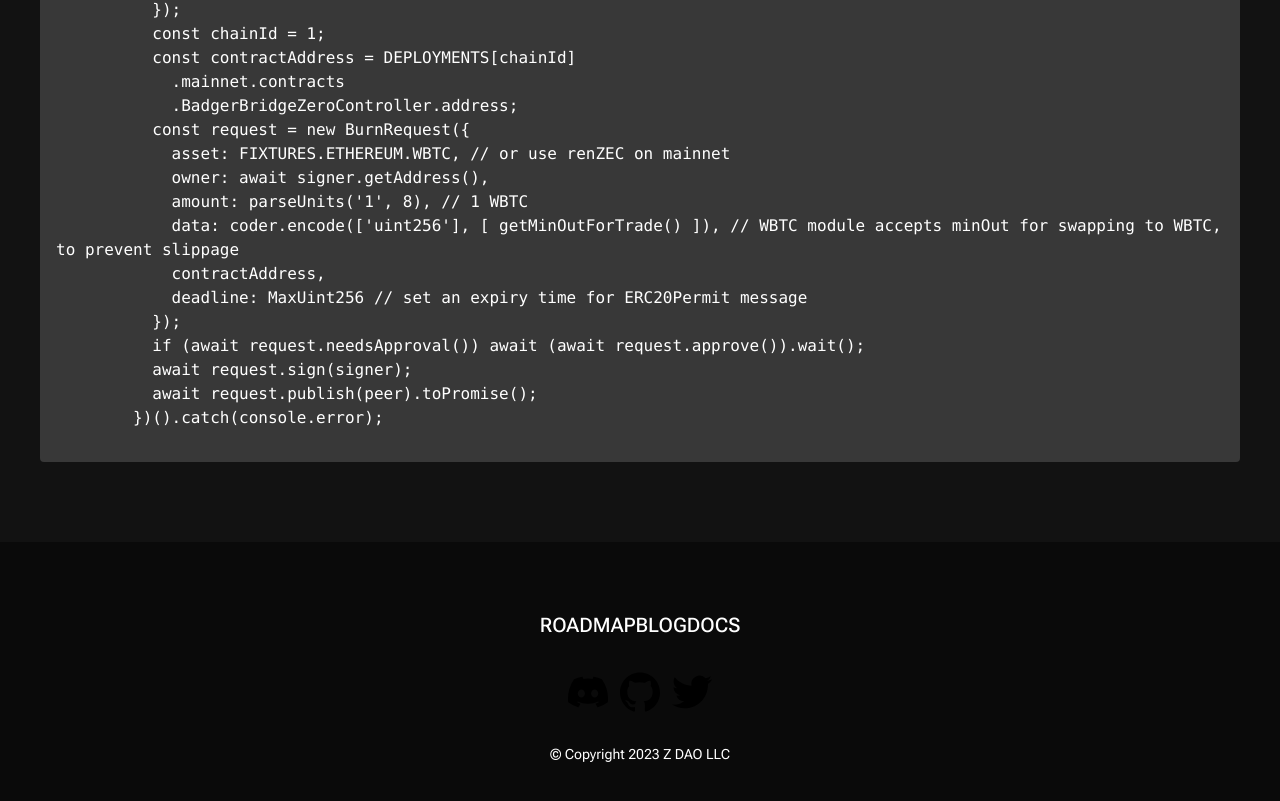
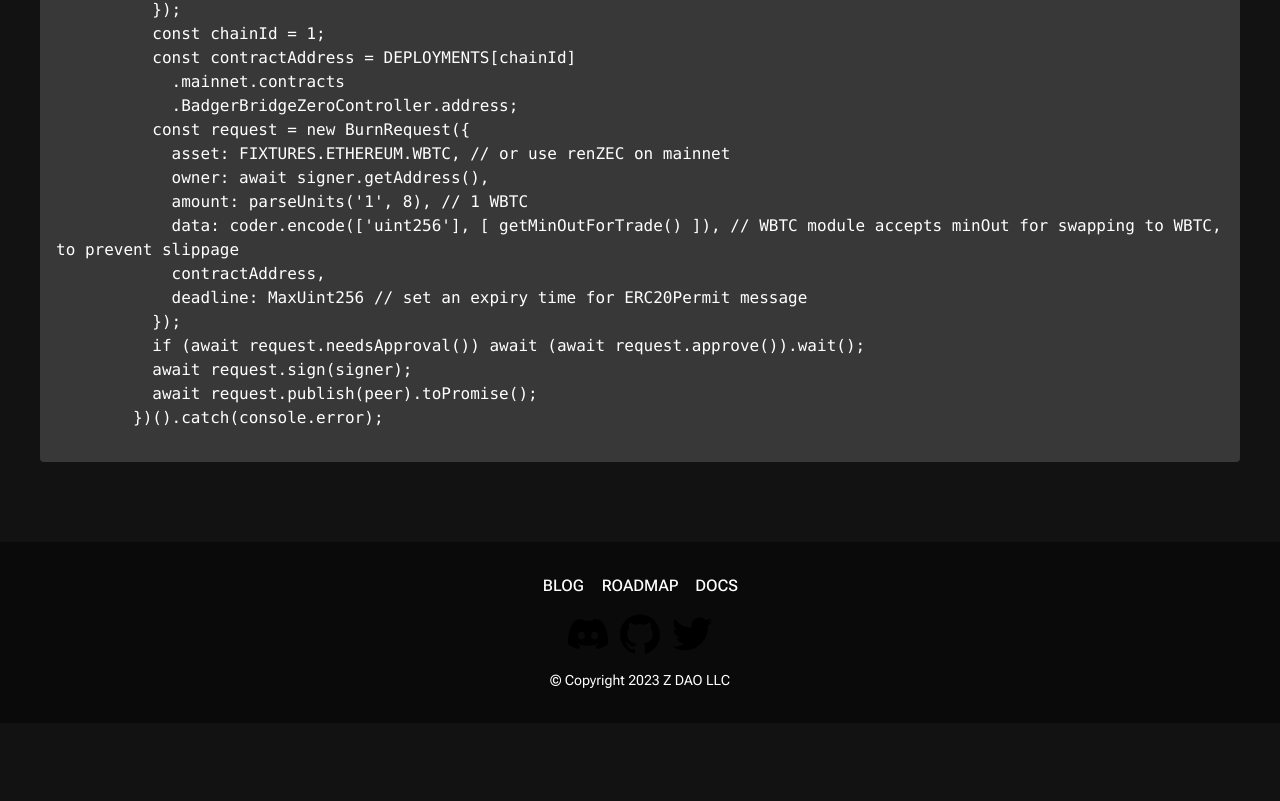
Before and after one commit to zerodao-finance/zero-landing, a Next.js app: page /develop in a window 1280 px wide. Shown: the part 2978-3779 px from the top of the page. After the commit the page ends 3701 px from the top, so only its background shows below. Built offline with nearby package versions, Linux system fonts and the light colour scheme; no server answers.

Commit message:
fixed footer and hero

```diff
--- a/src/styles/global.css
+++ b/src/styles/global.css
@@ -30,7 +30,8 @@
 
   /* BG Animation */
 #bg-animation {
-    display: none;
+    display: block;
+    margin-top: 8vh;
 }
 
 @media screen and (min-width: 600px) {
@@ -41,19 +42,35 @@
 }
 @media screen and (min-width: 900px) {
     #bg-animation {
-        margin-top: 2vh
+        margin-top: 4vh
+    }
+}
+@media screen and (min-width: 1024px) {
+    #bg-animation {
+        margin-top: 12vh
     }
 }
 @media screen and (min-width: 1200px) {
     #bg-animation {
-        margin-top: 0vh;
+        margin-top: 6vh;
     }
 }
-/* @media screen and (min-width: 2000px) {
+@media screen and (min-width: 1400px) {
+    #bg-animation {
+        margin-top: 3vh;
+    }
+}
+@media screen and (min-width: 1600px) {
+    #bg-animation {
+        margin-top: 0vh;
+        margin-bottom: 12vh;
+    }
+}
+@media screen and (min-width: 2000px) {
     #bg-animation {
         display: none;
     }
-} */
+}
 
 
 
--- a/src/ui/base/footer.tsx
+++ b/src/ui/base/footer.tsx
@@ -3,7 +3,6 @@ import { ReactNode } from 'react';
 import Link from 'next/link';
 
 import { AppConfig } from '../../utils/app-config';
-import { hoverWhite } from '../../utils/constants';
 import { SocialIconList } from '../components/social-icons';
 import { Background } from '../layout/background';
 import { Section } from '../layout/section';
@@ -16,23 +15,23 @@ type IFooterProps = {
 
 const Footer = (props: IFooterProps) => (
   <Background color="bg-brand-black">
-    <Section>
-      <div className="text-center">
-        <div className="flex justify-center">{props.logo}</div>
+    <Section yPadding="py-8">
+      <div className="text-center flex flex-col gap-4 2xl:gap-6">
+        {props.logo && <div className="flex justify-center">{props.logo}</div>}
 
         <nav>
-          <ul className="navbar mt-5 flex flex-row justify-center font-medium text-xl text-white uppercase">
-            <li className={hoverWhite}>
+          <ul className="navbar grid grid-cols-3 justify-center font-medium text-white uppercase text-center 2xl:text-lg">
+            <li className={'transition duration-200 hover:text-gray-100'}>
+              <Link href="/blog">
+                <a>Blog</a>
+              </Link>
+            </li>
+            <li className={'transition duration-200 hover:text-gray-100'}>
               <Link href="/roadmap">
                 <a>Roadmap</a>
               </Link>
             </li>
-            <li className={hoverWhite}>
-              <Link href="/blog">
-                <a>Blog</a>
-              </Link>
-            </li>
-            <li className={hoverWhite}>
+            <li className={'transition duration-200 hover:text-gray-100'}>
               <Link href="http://docs.zerodao.com" target="_blank">
                 <a>Docs</a>
               </Link>
@@ -41,31 +40,16 @@ const Footer = (props: IFooterProps) => (
         </nav>
 
         {props.iconList && (
-          <div className={`mt-8 flex justify-center`}>
+          <div className={`flex justify-center`}>
             <SocialIconList />
           </div>
         )}
 
-        <div className="mt-8 text-sm">
+        <div className="text-sm">
           <div className="footer-copyright">
             © Copyright {new Date().getFullYear()} {AppConfig.legalName}
           </div>
         </div>
-
-        <style jsx>
-          {`
-            .navbar :global(li) {
-              @apply mx-4;
-            }
-            .footer-copyright :global(a) {
-              @apply text-primary-500;
-            }
-
-            .footer-copyright :global(a:hover) {
-              @apply underline;
-            }
-          `}
-        </style>
       </div>
     </Section>
   </Background>
--- a/src/ui/base/logo.tsx
+++ b/src/ui/base/logo.tsx
@@ -8,14 +8,14 @@ type ILogoProps = {
 const Logo = (props: ILogoProps) => {
   if (props.type === 'text') {
     return (
-      <div className="w-[160px] h-[30px]">
+      <div className="w-[150px] h-[25px]">
         <img src="/assets/images/logos/text-only.png" alt="zeroDAO Logo" />
       </div>
     );
   }
   if (props.type === 'logo') {
     return (
-      <div className="w-[45px] h-[45px]">
+      <div className="w-[40px] h-[40px]">
         <LogoOnly />
       </div>
     );
--- a/src/ui/base/navbar.tsx
+++ b/src/ui/base/navbar.tsx
@@ -30,7 +30,7 @@ const Navbar = (props: INavbarProps) => {
     <>
       <div
         className={`w-full z-[99999] bg-gray-1000 ${
-          props.batman ? 'shadow-md shadow-neutral-900' : ''
+          props.batman ? 'shadow-lg' : ''
         }`}
       >
         <Section yPadding="py-3 lg:py-4 px-4" wide>
--- a/src/ui/components/medium-blog-preview.tsx
+++ b/src/ui/components/medium-blog-preview.tsx
@@ -27,7 +27,7 @@ function MediumBlogPreview(props: IBlogPreviewProps) {
 
   return (
     <Link href={props.link} target="_blank" rel="noreferrer">
-      <DefaultCard className="hover:bg-black hover:cursor-pointer hover:text-brand-900">
+      <DefaultCard className="hover:bg-black hover:cursor-pointer hover:text-brand-900 h-full">
         <div className="mb-5">
           <Image
             src={props.img}
--- a/src/ui/components/strapi-blog-preview.tsx
+++ b/src/ui/components/strapi-blog-preview.tsx
@@ -10,7 +10,7 @@ function StrapiBlogPreview({ article }: any) {
   return (
     <Link href={`/blog/${article.attributes.slug}`}>
       <a>
-        <DefaultCard className="hover:bg-black hover:cursor-pointer hover:text-brand-900 group transition duration-200 hover:shadow-none">
+        <DefaultCard className="hover:bg-black hover:cursor-pointer hover:text-brand-900 group transition duration-200 hover:shadow-none h-full">
           <div className="mb-5">
             <Image
               src={
--- a/src/ui/layout/background/index.tsx
+++ b/src/ui/layout/background/index.tsx
@@ -23,7 +23,7 @@ const Background = (props: IBackgroundProps) => (
     `}
   >
     {props.animation && (
-      <div className="absolute z-[-1]" id="bg-animation">
+      <div className="absolute -z-10" id="bg-animation">
         {props.animation === 'beam' && <AnimateBeam />}
         {props.animation === 'waves' && <AnimateWaves />}
       </div>
--- a/src/ui/layout/one-action-hero.tsx
+++ b/src/ui/layout/one-action-hero.tsx
@@ -27,9 +27,9 @@ const OneActionHero = (props: IHeroOneActionProps) => {
     >
       {props?.link && (
         <Link href={props.link.href}>
-          <div className="flex justify-center gap-1 text-gray-100 cursor-pointer hover:text-brand-100 lg:max-w-fit transition duration-200">
+          <div className="flex justify-center gap-1 text-gray-100 cursor-pointer hover:text-brand-100 lg:max-w-fit transition duration-200 text-sm">
             <span>{props.link.text}</span>
-            <MdArrowForward size="21px" />
+            <MdArrowForward size="20px" />
           </div>
         </Link>
       )}
--- a/src/utils/constants.ts
+++ b/src/utils/constants.ts
@@ -1,7 +1,4 @@
 import { ethers } from 'ethers';
-
-// Styles
-export const hoverWhite = 'transition duration-200 hover:text-gray-100';
 
 /* Web3 */
 export const BRIDGE_GENESIS_BLOCK = 14567078;
```
